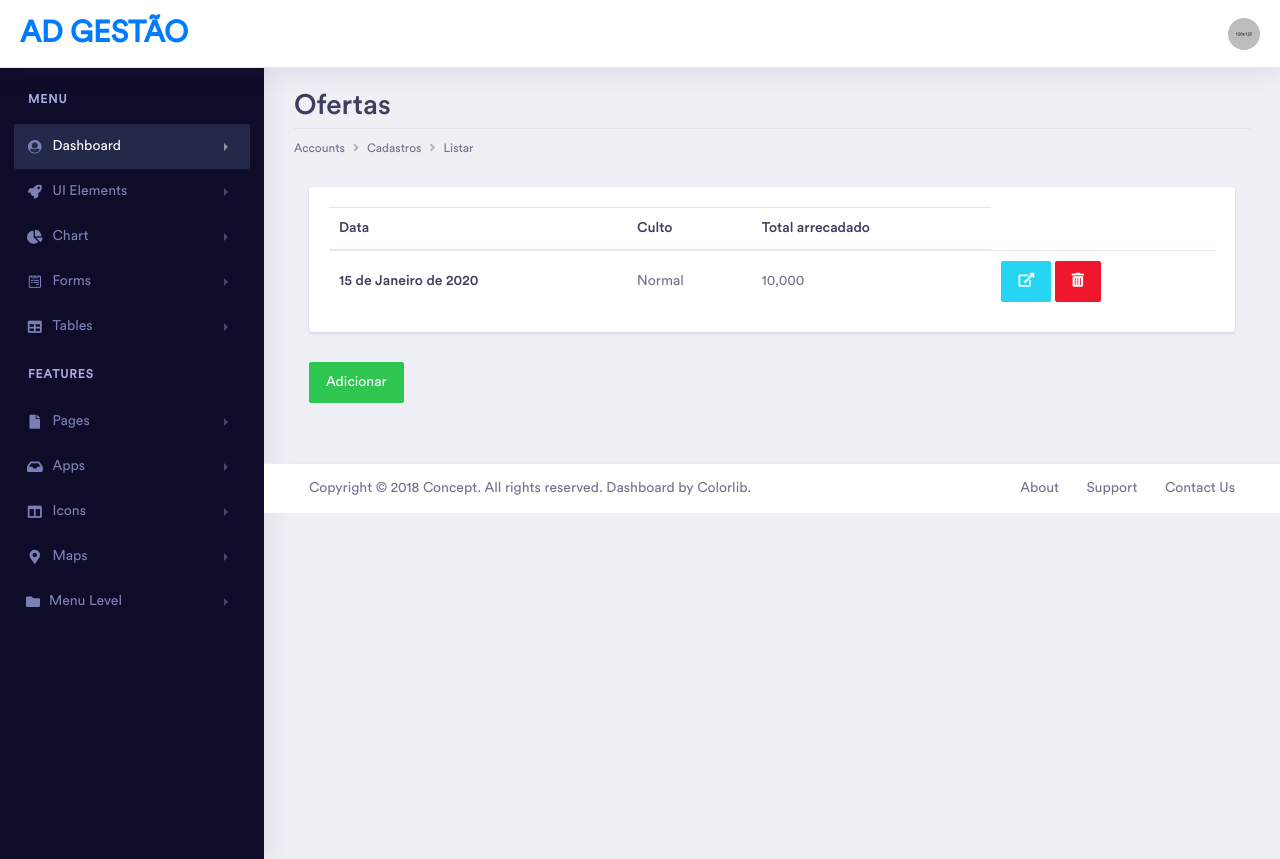
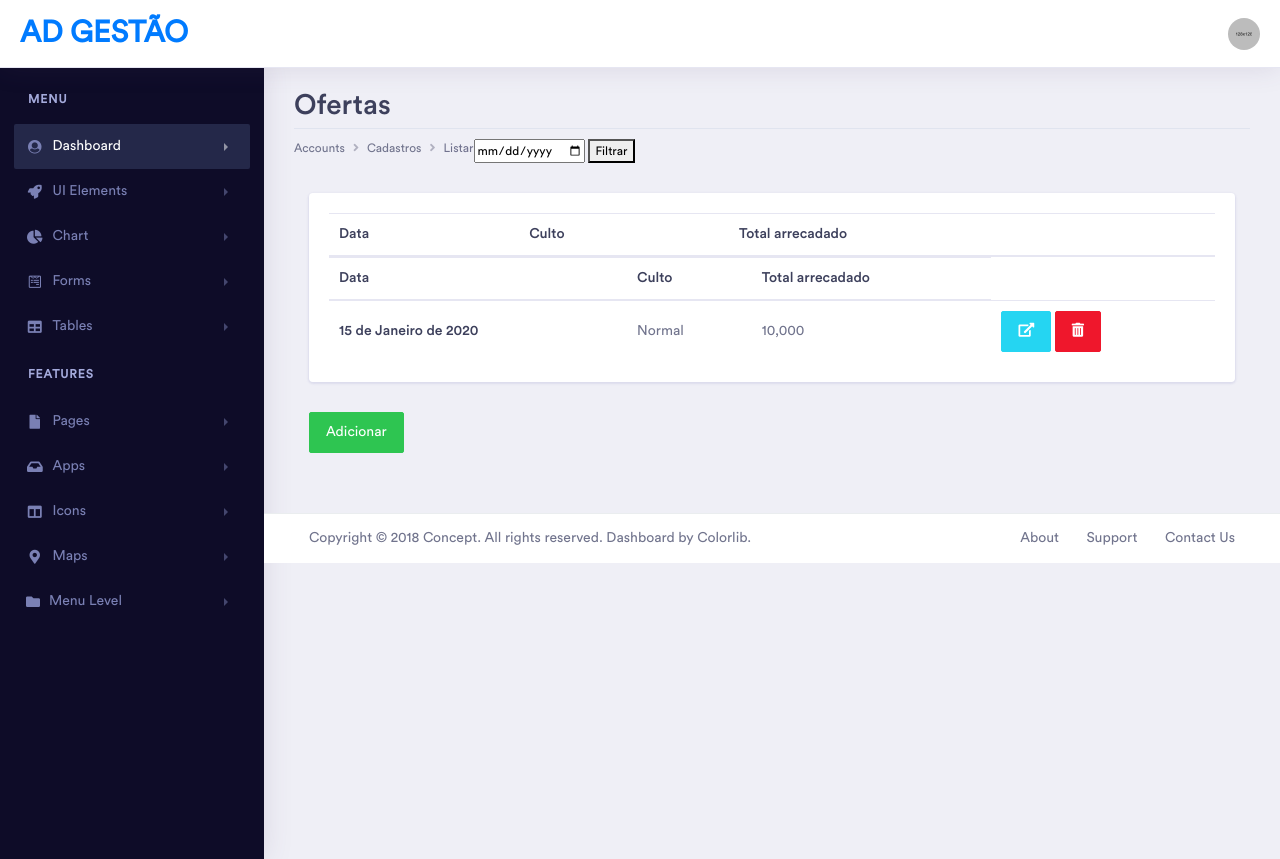
Before and after one commit to maiconrp/adgestao, a Django app: page /financas/ofertas/listar/ in a window 1280 px wide. Shown: the top 859 px of the page. Run offline with Django 4.2, Linux system fonts and the light colour scheme; a user stored in the database is signed in; tables that the repository leaves empty hold one stand-in row (values such as "Sample post"); lists and menus that the app fills with data are empty; parts of the project's set-up code (start-up, migrations or seed data) failed here and were passed over; some libraries are stand-ins or nearby versions; some web fonts are replaced.

Commit message:
:sparkles: code: criar template para filtros

```diff
--- a/code/templates/financas/entradas/ofertas/listar.html
+++ b/code/templates/financas/entradas/ofertas/listar.html
@@ -13,6 +13,11 @@
                       <li class="breadcrumb-item">Accounts</li>
                       <li class="breadcrumb-item">Cadastros</li>
                       <li class="breadcrumb-item active" aria-current="page">Listar</li>
+                      <form method="POST" action="{% url 'filtrar_ofertas' %}">
+                        {% csrf_token %}
+                        <input type="date" name="date_input">
+                        <button type="submit">Filtrar</button>                    </form>
+
                   </ol>
               </nav>
           </div>
@@ -37,6 +42,39 @@
   <div class="card">
       <div class="card-body">
           <div class="table-responsive ">
+
+          {% if ofertas %}
+          <table class="table">
+              <thead>
+                  <tr>
+                    <th scope="col">Data</th>
+                    <th scope="col">Culto</th>
+                    <th scope="col">Total arrecadado</th>
+                  </tr>
+              </thead>
+              <tbody>
+
+                {% for oferta in ofertas_filtradas %}
+                <tr>
+                  <th scope="col">{{ oferta.data_culto }}</th>
+                  <td>{{ oferta.tipo_culto }}</td>
+                  <td>{{ oferta.total }}</td>
+
+                  <td>
+                    <a href="{% url 'detalhar_oferta' oferta.id %}" class="btn btn-info"><i class="fas fa-external-link-alt"></i></a>
+                    <a href="{% url 'excluir_oferta' oferta.id %}" class="btn btn-danger"><i class="fas fa-trash-alt"></i></a>
+                  </td>
+                </tr>
+              {% endfor %}
+
+              </tbody>
+          </table>
+          {% else %}
+<p>Nenhuma oferta adicionada.</p>
+{% endif %}
+
+
+
               {% if ofertas %}
               <table class="table">
                   <thead>
```
